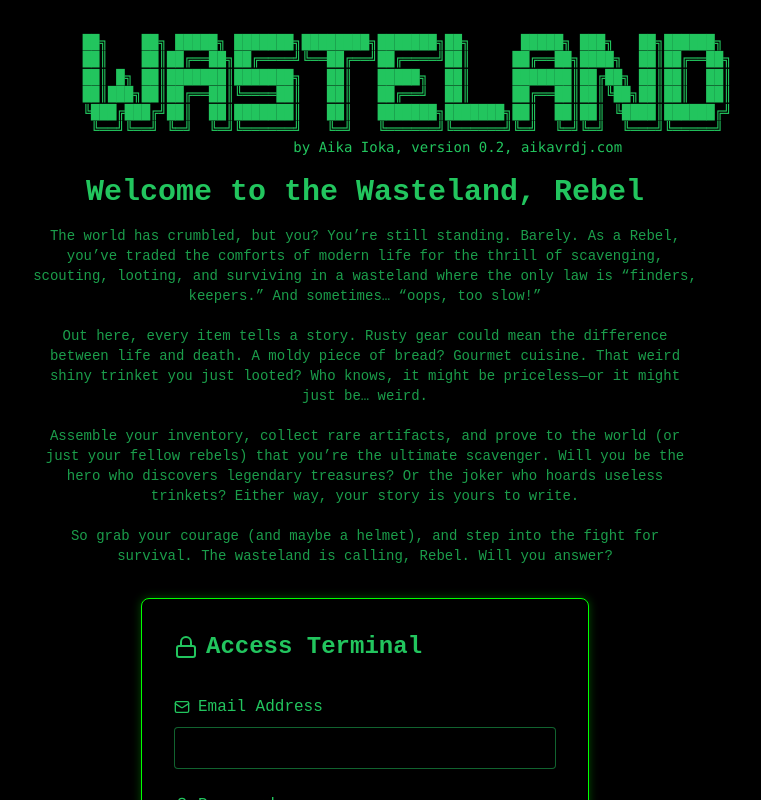
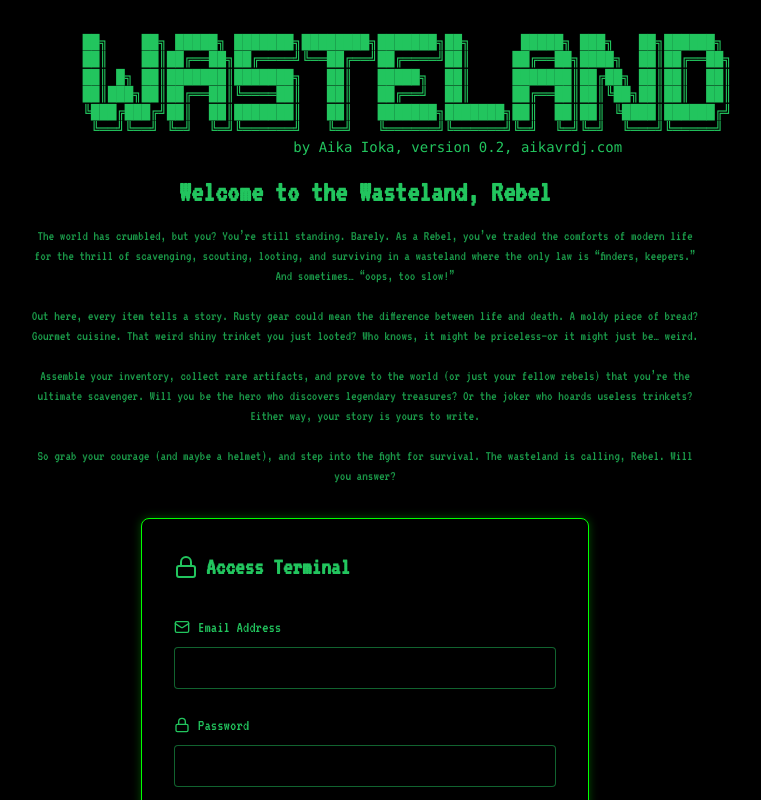
Before and after one commit to Aika-vrdj/Wasteland-0.2, a React (Vite) app: page / in a window 1280 px wide. Shown: the top 800 px of the page, without its empty margins (275-1036 px from the left). Built offline with nearby package versions, Linux system fonts and the light colour scheme.

Commit message:
Optimize font import in index.css
Removed redundant @font-face declaration for VT323.

```diff
--- a/src/index.css
+++ b/src/index.css
@@ -1,11 +1,8 @@
+@import url('https://fonts.googleapis.com/css2?family=VT323&display=swap');
+
 @tailwind base;
 @tailwind components;
 @tailwind utilities;
-
-@font-face {
-  font-family: 'VT323';
-  src: url('https://fonts.googleapis.com/css2?family=VT323&display=swap');
-}
 
 body {
   background-color: #000;
```
